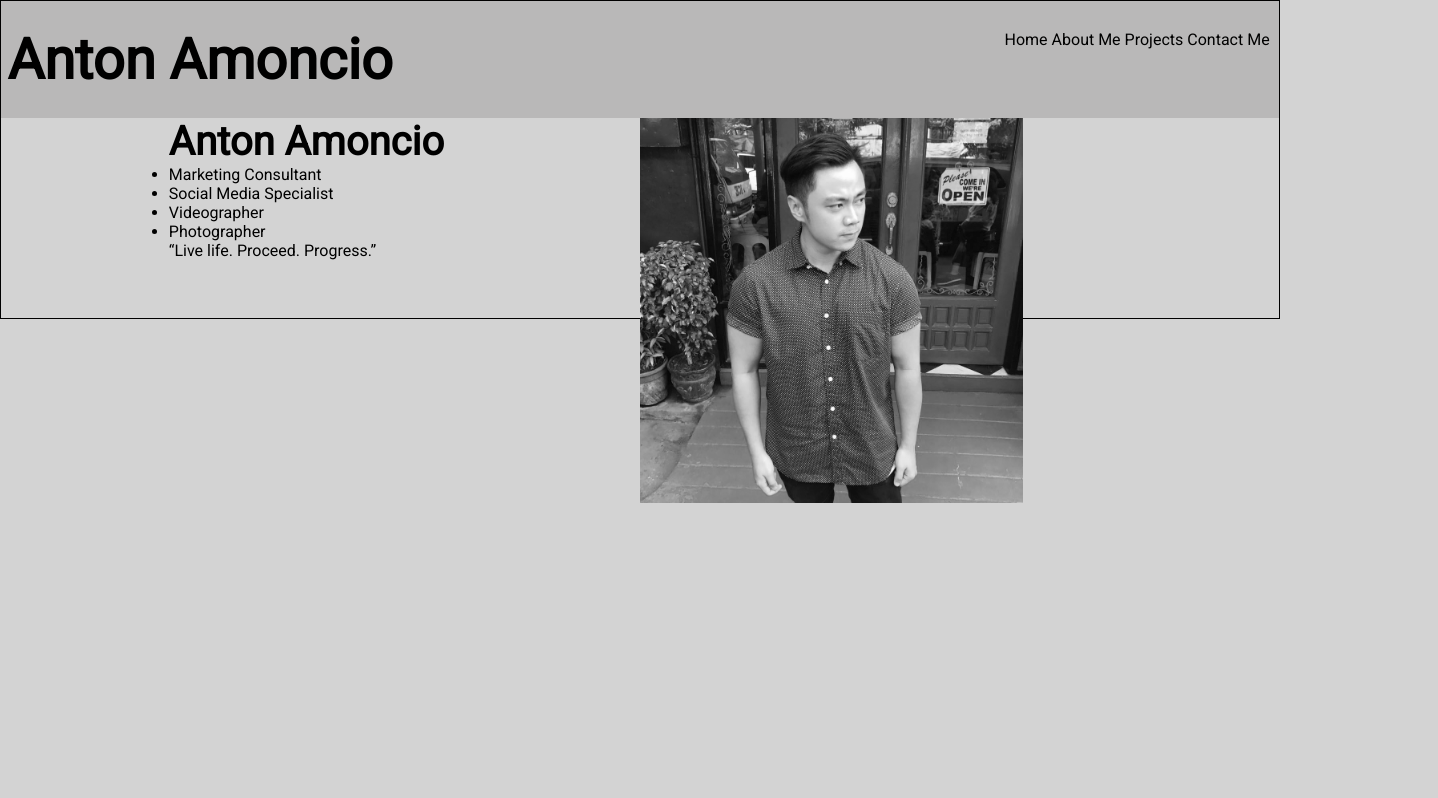
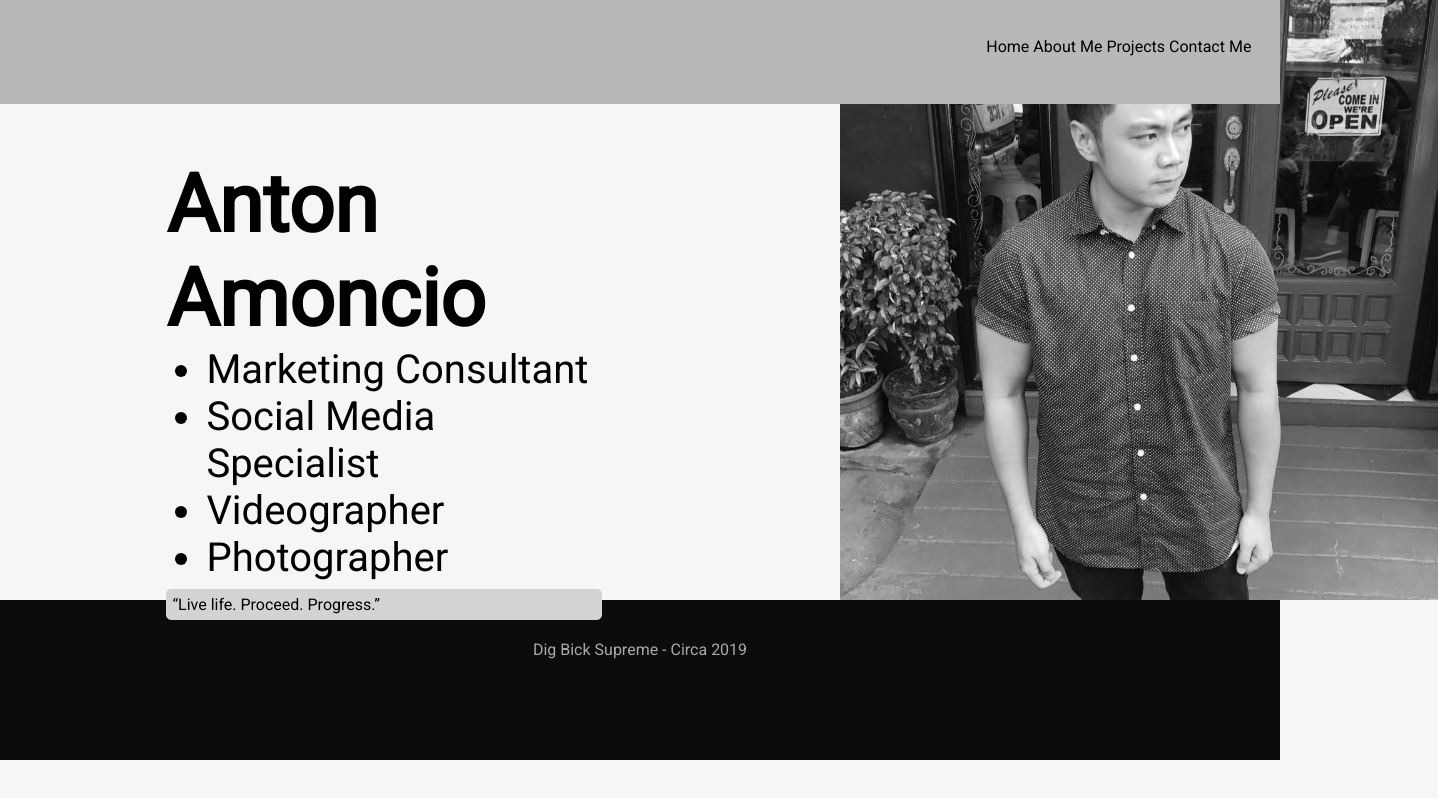
Before and after one commit to trudefinition/COMPED_website, a plain HTML site: page index.html in a window 1280 px wide. Shown: the whole page, 1438 px wide, since content can reach past the window. Drawn offline with Linux system fonts and the light colour scheme.

Commit message:
Phase 2. Page population

```diff
--- a/index.html
+++ b/index.html
@@ -13,34 +13,37 @@
     <!--Separated the navigation bar and the content-->
     <div class="navigation container-row">
         <div id="homepage-img">
-        <b>Anton Amoncio</b>
+            <b></b>
         </div>
         <div></div>
         <div id="pages">
             <table>
-                <td>Home</td>
-                <td>About Me</td>
-                <td>Projects</td>
-                <td>Contact Me</td>
+                <td><a href="index.html">Home</a></td>
+                <td><a href="./static/about-me.html">About Me</a></td>
+                <td><a href="./static/projects.html">Projects</a></td>
+                <td><a href="./static/contact.html">Contact Me</a></td>
             </table>
         </div>
     </div>
     <div class="container">
+        <div id="body-content container-row">
             <div class="left">
+                <div id="welcome-text" class="flex-column">
+                    <span>Anton Amoncio</span>
                     <ul>
-                <span>Anton Amoncio</span>
                         <li>Marketing Consultant</li>
                         <li>Social Media Specialist</li>
                         <li>Videographer</li>
                         <li>Photographer</li>
+                    </ul>
                     <q>Live life. Proceed. Progress.</q>
-            </ul>
+                </div>
             </div>
             <div class="right"><img id="landing-img" src="./static/img/landing-img.jpg" alt="that's me"></div>
         </div>
-    <div class="footer">Hello world!
-            Lorem ipsum dolor sit amet, consectetur adipisicing elit. Nobis cum omnis, quasi architecto quis magni numquam nisi
-            quia dolorem reiciendis, vel, voluptatem labore in. Odio est repellendus magni aliquid aspernatur.
+    </div>
+    <div class="footer">
+        Dig Bick Supreme - Circa 2019
     </div>
 </body>
 
--- a/static/css/mainStyle.css
+++ b/static/css/mainStyle.css
@@ -1,48 +1,137 @@
-@import url('https://fonts.googleapis.com/css?family=Roboto&display=swap');
+@import url('https://fonts.googleapis.com/css?family=Roboto:400,900i&display=swap');
+
+/* width */
+::-webkit-scrollbar {
+    width: 10px;
+}
+
+/* Track */
+::-webkit-scrollbar-track {
+    background: #f1f1f1;
+}
+
+/* Handle */
+::-webkit-scrollbar-thumb {
+    background: #888;
+}
+
+/* Handle on hover */
+::-webkit-scrollbar-thumb:hover {
+    background: #555;
+}
 
 * {
     margin: 0;
+}
+
+#landing-img {
     width: auto;
-    height: auto;
+    height: 75vh;
+    position: relative;
+    left: 39%;
+}
+
+a {
+    text-decoration: none;
+    color: #000000;
+}
+
+span {
+    font-weight: 900;
+    font-size: 10vh;
 }
 
 
-#landing-img{
-    width: 75%;
-    height: auto;
+body {
+    overflow-x: hidden;
+    font-family: 'Roboto', sans-serif;
+    height: 100vh;
+    width: 100vw;
+    background-color: rgb(248, 245, 245);
 }
 
-span{
-font-weight: bolder;
-font-size: 5vh;
+.container {
+    width: 80vw;
+    margin-left: 10vw;
+    margin-right: 10vw;
+    display: flex;
+    flex-direction: row wrap;
 }
 
-body {
-    font-family: 'Roboto', sans-serif;
-    height: 100%;
-    width: auto;
-    background-color: lightgrey;
-    border: black 1px solid;
+.container-noflex {
+    width: 80vw;
+    margin-left: 10vw;
+    margin-right: 10vw;
 }
 
-.container{
-    width: 80%;
-    margin-left: 10%;
-    margin-right: 10%;
+#article-title {
+    position: relative;
+    top: 13vh;
+    background-color: yellow;
+    width: 40vw;
+    height: 10vh;
+    font-size: 8vh;
+    font-weight: 1000;
+    padding: 5vh;
+}
 
+#content-text{
+    margin-top: 20vh;
+}
+
+#content-text p{
+    margin: 5vh;
+    text-align: justify;
+}
+
+#content-text table{
+background-color: mediumaquamarine;
+border: mediumaquamarine, solid, 1px;
+border-radius: 5px;
+text-align: center;
+}
+
+#welcome-text {
+    position: relative;
+    top: 15vh;
+    padding: 3vw;
+}
+
+.flex-column {
+    display: flex;
+    flex-direction: column;
+}
+
+#welcome-text li {
+    font-size: 5vh;
+}
+
+q {
+    margin-top: 1vh;
+    padding: 5px;
+    background-color: lightgray;
+    border: solid lightgray 1px;
+    border-radius: 5px;
 }
 
 .navigation {
     background-color: rgb(185, 184, 184);
-    width: 100%;
-
+    width: 100vw;
+    height: 13vh;
+    position: fixed;
+    z-index: 1;
 }
 
-.navigation div{
-    margin-top: 2%;
-    margin-bottom: 2%;
-    margin-left: .5%;
-    margin-right: .5%;
+.navigation table {
+    position: relative;
+    top: 25%;
+}
+
+.navigation div {
+    margin-top: 2vh;
+    margin-bottom: 2vh;
+    margin-left: 2vw;
+    margin-right: 2vw;
 }
 
 .container-row {
@@ -57,19 +146,23 @@ b {
 }
 
 .footer {
-    height: 200px;
-    overflow: hidden;
+    height: 10vh;
     background-color: rgba(0, 0, 0, 0.95);
+    text-align: center;
+    color: darkgray;
+    padding: 5vh;
+    font-size: 2vh;
 }
 
 
-.right{
+.right {
     float: right;
-    width: 50%;
-    height: 100%;
+    width: 40vw;
+    height: 75vh;
 }
-.left{
+
+.left {
     float: left;
-    width: 50%;
-    height: 100%;
+    width: 40vw;
+    height: 75vh;
 }
```
Also changed, not shown: static/about-me.html (added, +102 -0 lines). Lines whose indentation alone changed are shown as unchanged.
